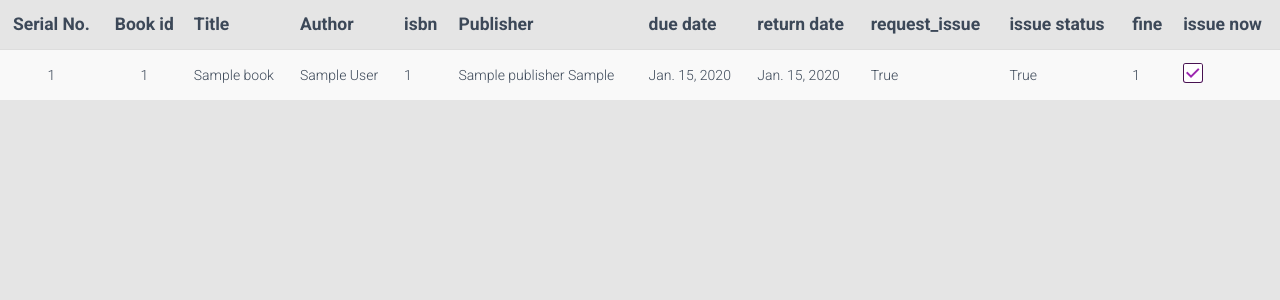
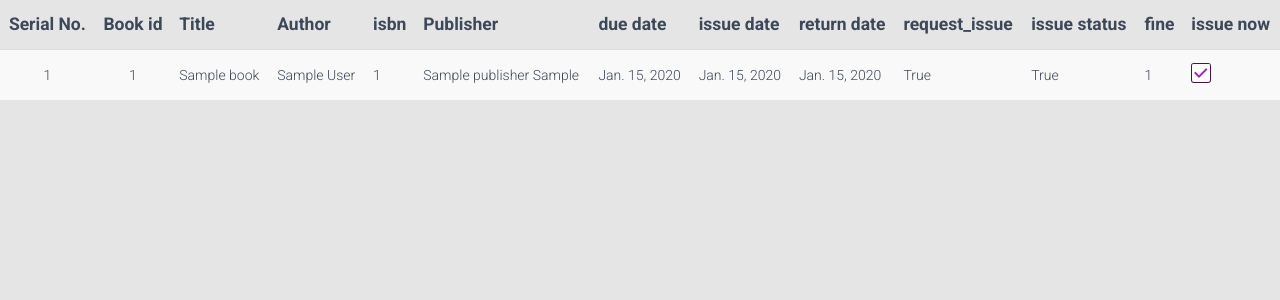
Before and after one commit to Anupam-dagar/library-management-system, a Django app: a page that uses library/templates/library/staff_issue.html in a window 1280 px wide. Shown: the top 300 px of the page. Run offline with Django 3.2, Linux system fonts and the light colour scheme; tables that the repository leaves empty hold one stand-in row (values such as "Sample post"); some libraries are stand-ins or nearby versions.

Commit message:
add fine, due_date, return_date, issue_date fix

```diff
--- a/library/models.py
+++ b/library/models.py
@@ -11,9 +11,9 @@ class Books(models.Model):
     author = models.ForeignKey('Author')
     isbn = models.BigIntegerField(blank=False)
     publisher = models.ForeignKey('Publisher')
-    due_date = models.DateField(blank=True, default="2000-10-10")
-    issue_date = models.DateField(blank=True, auto_now=True)
-    return_date = models.DateField(blank=True, default="2001-10-10")
+    due_date = models.DateField(blank=True, null=True, default=None)
+    issue_date = models.DateField(blank=True, null=True, default=None)
+    return_date = models.DateField(blank=True, null=True, default=None)
     request_issue = models.BooleanField(default=False)
     issue_status = models.BooleanField(default=False)
     fine = models.IntegerField(default=0)
--- a/library/templates/library/staff_issue.html
+++ b/library/templates/library/staff_issue.html
@@ -33,6 +33,9 @@
                 <b>due date</b>
             </th>
             <th>
+                <b>issue date</b>
+            </th>
+            <th>
                 <b>return date</b>
             </th>
             <th>
@@ -63,6 +66,7 @@
             <td>{{ det.isbn }}</td>
             <td>{{ det.publisher }}</td>
             <td>{{ det.due_date }}</td>
+            <td>{{ det.issue_date }}</td>
             <td>{{ det.return_date }}</td>
             <td>{{ det.request_issue }}</td>
             <td>{{ det.issue_status }}</td>
--- a/library/views.py
+++ b/library/views.py
@@ -84,8 +84,15 @@ def change_issue_status(request):
     bookid = request.GET.get('bookid')
     myobject = Books.objects.filter(book_id=bookid).exists()
     duedate = datetime.now().date() + timedelta(days=14)
+    returndate = datetime.now().date()
+    issuedate = datetime.now().date()
     if myobject:
-        Books.objects.filter(book_id=bookid).update(issue_status=issue_status, due_date=duedate)
+        Books.objects.filter(book_id=bookid).update(issue_status=issue_status)
+        if issue_status == 'True':
+            Books.objects.filter(book_id=bookid).update(issue_date=issuedate, due_date=duedate, return_date=None, fine=0)
+        if issue_status == 'False':
+            fine = (returndate - issuedate).days
+            Books.objects.filter(book_id=bookid).update(return_date=returndate, due_date=None, fine=fine)
         boolval = 'True'
     else:
         boolval = 'False'
```
Also changed, not shown: library/migrations/0003_auto_20180415_2152.py (added).
